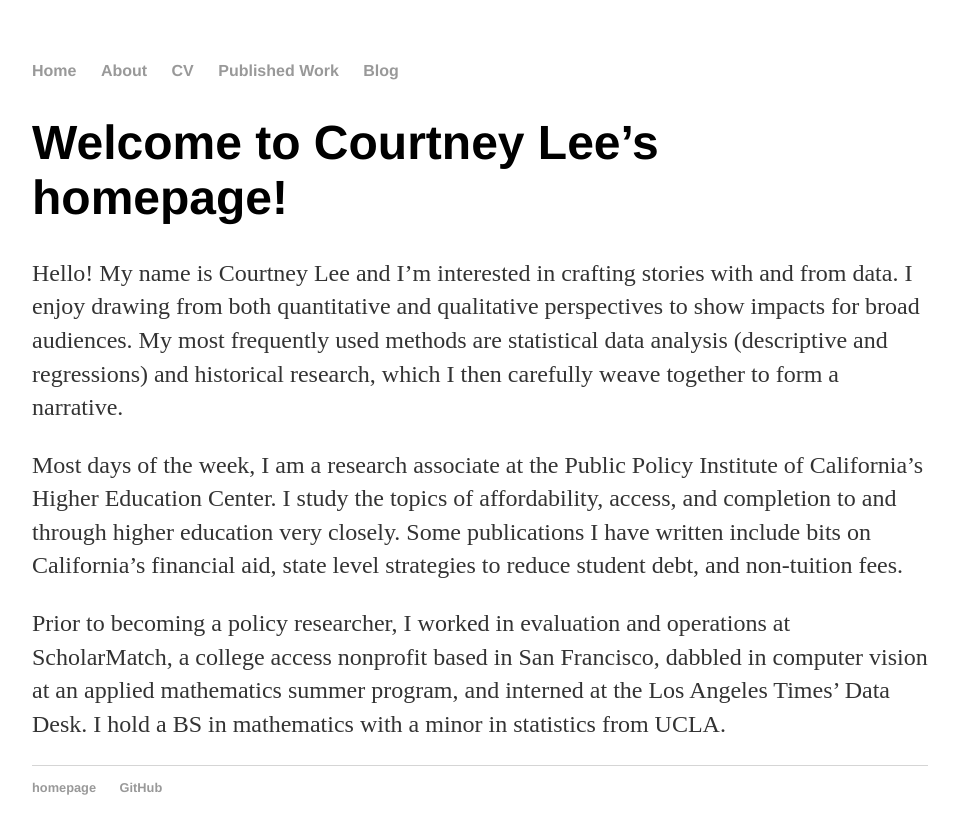
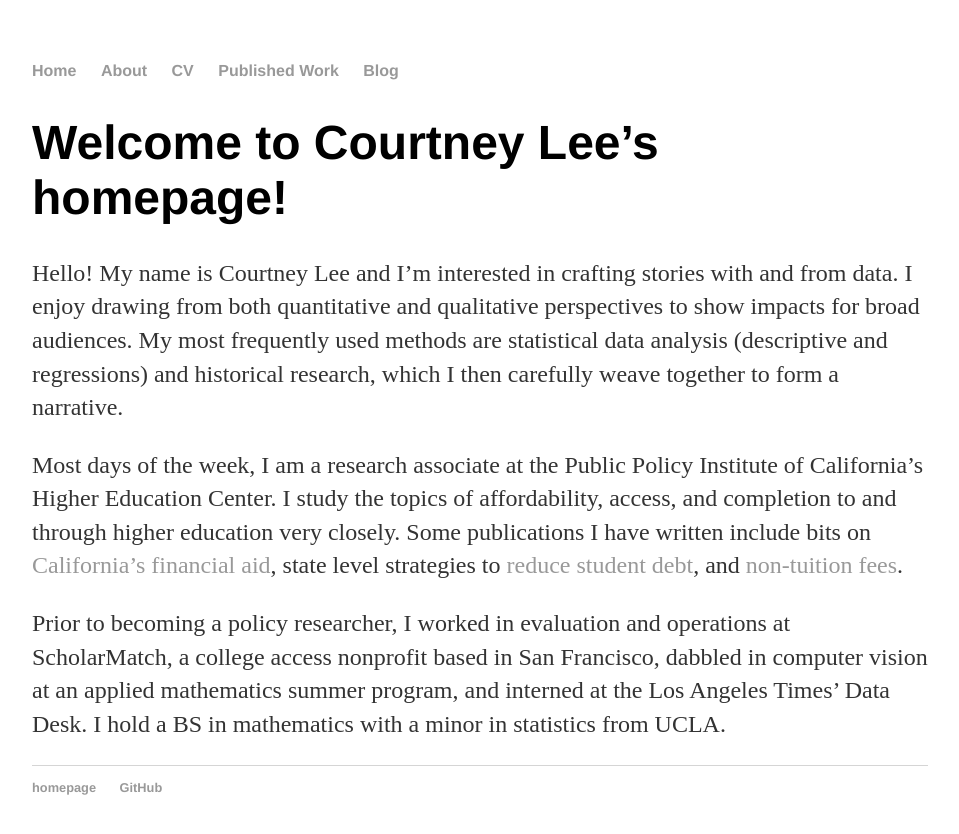
Before and after one commit to leecourt98/leecourt98.github.io, a Jekyll site: the page built from index.md, in a window 1280 px wide. Shown: the top 834 px of the page, without its empty margins (160-1119 px from the left). Built offline with Jekyll 4.4.1, drawn with Linux system fonts in a browser that asks for light colours; part of the change alters nothing that is shown.

```diff
--- a/index.md
+++ b/index.md
@@ -6,6 +6,6 @@ title: Courtney Lee, Researcher/Writer
 
 Hello! My name is Courtney Lee and I’m interested in crafting stories with and from data. I enjoy drawing from both quantitative and qualitative perspectives to show impacts for broad audiences. My most frequently used methods are statistical data analysis (descriptive and regressions) and historical research, which I then carefully weave together to form a narrative.
 
-Most days of the week, I am a research associate at the Public Policy Institute of California’s Higher Education Center. I study the topics of affordability, access, and completion to and through higher education very closely. Some publications I have written include bits on California’s financial aid, state level strategies to reduce student debt, and non-tuition fees.
+Most days of the week, I am a research associate at the Public Policy Institute of California’s Higher Education Center. I study the topics of affordability, access, and completion to and through higher education very closely.  Some publications I have written include bits on [California’s financial aid](https://www.ppic.org/publication/state-financial-aid-in-california/), state level strategies to [reduce student debt](https://www.ppic.org/blog/state-level-strategies-to-reduce-student-debt/), and [non-tuition fees](http://www.ppic.org/blog/rising-cost-college-student-fees/).
 
 Prior to becoming a policy researcher, I worked in evaluation and operations at ScholarMatch, a college access nonprofit based in San Francisco, dabbled in computer vision at an applied mathematics summer program, and interned at the Los Angeles Times’ Data Desk. I hold a BS in mathematics with a minor in statistics from UCLA.
```
